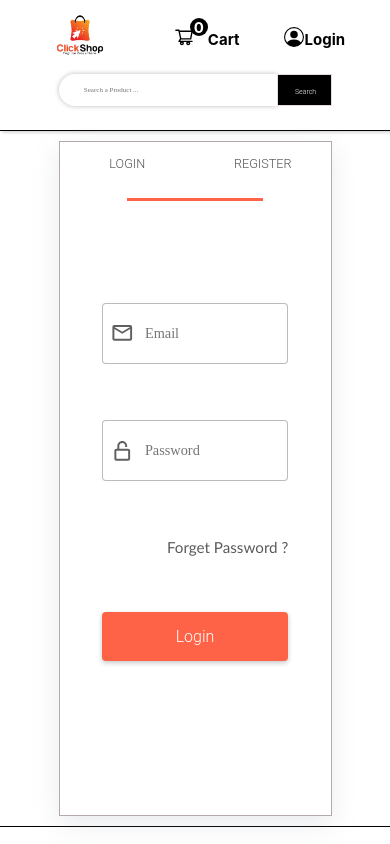
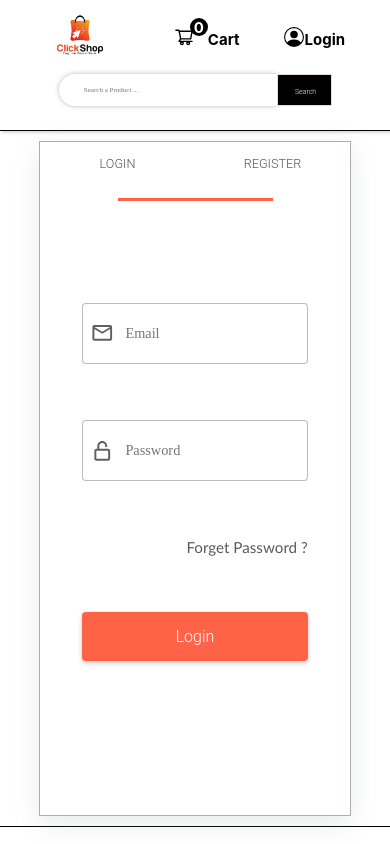
Before and after one commit to nitinkondhari03/E-COMMERCE, a React (Create React App) app in the folder frontend/: page /login in a window 390 px wide. Shown: the top 844 px of the page. Built offline with nearby package versions, Linux system fonts and the light colour scheme; no server answers.

Commit message:
add this file\s

```diff
--- a/frontend/src/component/User/LoginSignUp.css
+++ b/frontend/src/component/User/LoginSignUp.css
@@ -158,13 +158,18 @@ overflow: hidden;
 .shiftToRight {
   transform: translateX(100%);
 }
-
+@media screen and (max-width: 1200px){
+  .LoginSignUpBox {
+    width: 60vw;
+    height: 80vh;
+  }
+}
 @media screen and (max-width: 700px) {
   .LoginSignUpContainer {
     background-color: white;
   }
   .LoginSignUpBox {
-    width: 70vw;
+    width: 80vw;
     height: 80vh;
   }
   .login_signUp_toggle {
```
